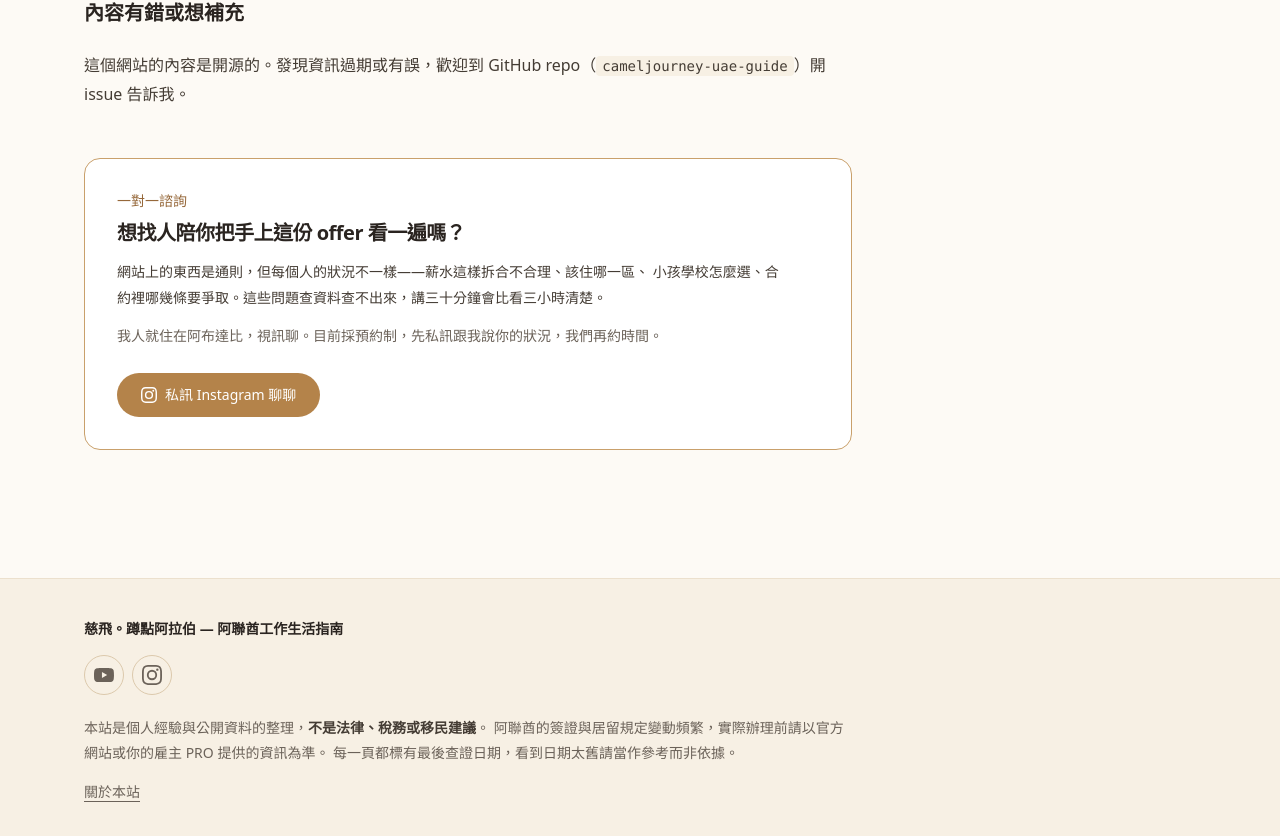
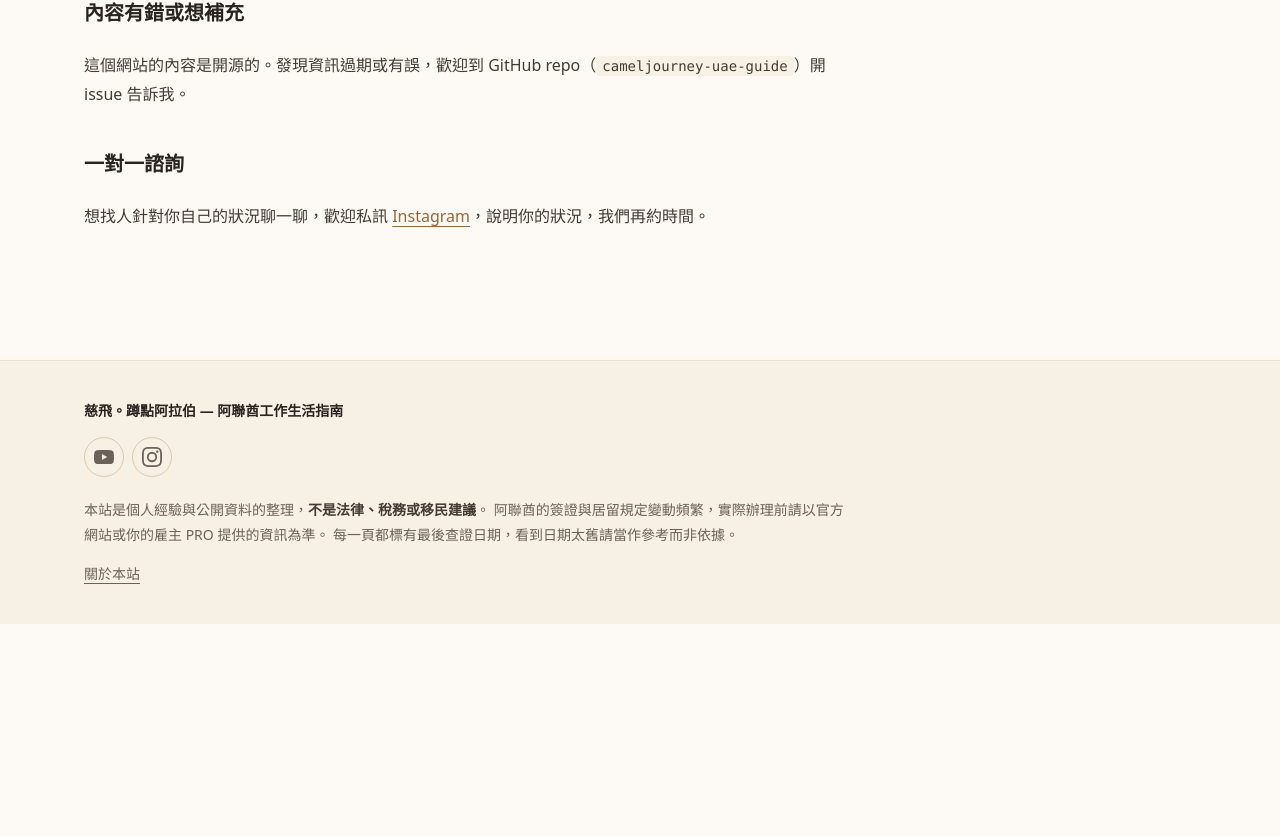
Before and after one commit to htzuhui-glitch/cameljourney-uae-guide, a React (Vite) app: page /#/about in a window 1280 px wide. Shown: the part 1028-1864 px from the top of the page. After the commit the page ends 1652 px from the top, so only its background shows below. Built offline with nearby package versions, Linux system fonts and the light colour scheme.

Commit message:
一對一諮詢從大區塊縮成一句，併入社群區塊

```diff
--- a/src/components/Consult.tsx
+++ /dev/null
@@ -1,37 +0,0 @@
-import { SOCIAL } from '../lib/site'
-import SocialIcon from './SocialIcon'
-
-/**
- * 一對一諮詢的入口。目前先用 Instagram 私訊接洽、不公開價格，
- * 等實際有人來問、確認需求樣貌之後再決定要不要放收費方式。
- */
-export default function Consult() {
-  const instagram = SOCIAL.find((item) => item.id === 'instagram' && item.url)
-  if (!instagram) return null
-
-  return (
-    <section className="rounded-2xl border border-camel-400 bg-white p-8">
-      <p className="text-sm font-medium text-camel-600">一對一諮詢</p>
-      <h2 className="mt-2 text-xl font-semibold tracking-tight text-ink-900">
-        想找人陪你把手上這份 offer 看一遍嗎？
-      </h2>
-      <p className="text-flow mt-3 max-w-2xl text-sm text-ink-700">
-        網站上的東西是通則，但每個人的狀況不一樣——薪水這樣拆合不合理、該住哪一區、
-        小孩學校怎麼選、合約裡哪幾條要爭取。這些問題查資料查不出來，講三十分鐘會比看三小時清楚。
-      </p>
-      <p className="text-flow mt-3 max-w-2xl text-sm text-ink-500">
-        我人就住在阿布達比，視訊聊。目前採預約制，先私訊跟我說你的狀況，我們再約時間。
-      </p>
-
-      <a
-        href={instagram.url}
-        target="_blank"
-        rel="noopener noreferrer"
-        className="mt-6 inline-flex items-center gap-2 rounded-full bg-camel-500 px-6 py-3 text-sm font-medium text-white transition-colors hover:bg-camel-600"
-      >
-        <SocialIcon id="instagram" className="h-4 w-4" />
-        私訊 Instagram 聊聊
-      </a>
-    </section>
-  )
-}
--- a/src/pages/About.tsx
+++ b/src/pages/About.tsx
@@ -1,8 +1,9 @@
-import Consult from '../components/Consult'
 import { Container, PageHeader } from '../components/ui'
-import { SITE } from '../lib/site'
+import { SITE, SOCIAL } from '../lib/site'
 
 export default function About() {
+  const instagram = SOCIAL.find((item) => item.id === 'instagram' && item.url)
+
   return (
     <>
       <PageHeader eyebrow="關於" title="關於本站" lead={SITE.tagline} />
@@ -45,10 +46,20 @@ export default function About() {
             <code className="rounded bg-sand-100 px-1.5 py-0.5 text-sm">{SITE.repo}</code>
             ）開 issue 告訴我。
           </p>
-        </div>
 
-        <div className="mt-12 max-w-3xl">
-          <Consult />
+          <h2 className="pt-4 text-xl font-semibold text-ink-900">一對一諮詢</h2>
+          <p>
+            想找人針對你自己的狀況聊一聊，歡迎私訊{' '}
+            <a
+              href={instagram?.url}
+              target="_blank"
+              rel="noopener noreferrer"
+              className="text-camel-600 underline underline-offset-4 hover:text-camel-500"
+            >
+              Instagram
+            </a>
+            ，說明你的狀況，我們再約時間。
+          </p>
         </div>
       </Container>
     </>
--- a/src/pages/Home.tsx
+++ b/src/pages/Home.tsx
@@ -1,5 +1,4 @@
 import { Link } from 'react-router-dom'
-import Consult from '../components/Consult'
 import QuickCost from '../components/QuickCost'
 import SocialIcon from '../components/SocialIcon'
 import { Container } from '../components/ui'
@@ -147,10 +146,6 @@ export default function Home() {
           </div>
         </section>
 
-        <div className="mt-16">
-          <Consult />
-        </div>
-
         {socials.length > 0 && (
           <section className="mt-16 rounded-2xl border border-sand-200 bg-white p-8">
             <h2 className="text-xl font-semibold tracking-tight text-ink-900">
@@ -158,6 +153,7 @@ export default function Home() {
             </h2>
             <p className="text-flow mt-2 max-w-2xl text-sm text-ink-500">
               這個網站放的是要動手辦事時查得到的資訊；頻道上講的是住在這裡真實的樣子。兩邊搭著看。
+              想做一對一諮詢也歡迎私訊，說明你的狀況，我們再約時間。
             </p>
             <div className="mt-5 flex flex-wrap gap-3">
               {socials.map((item) => (
```
